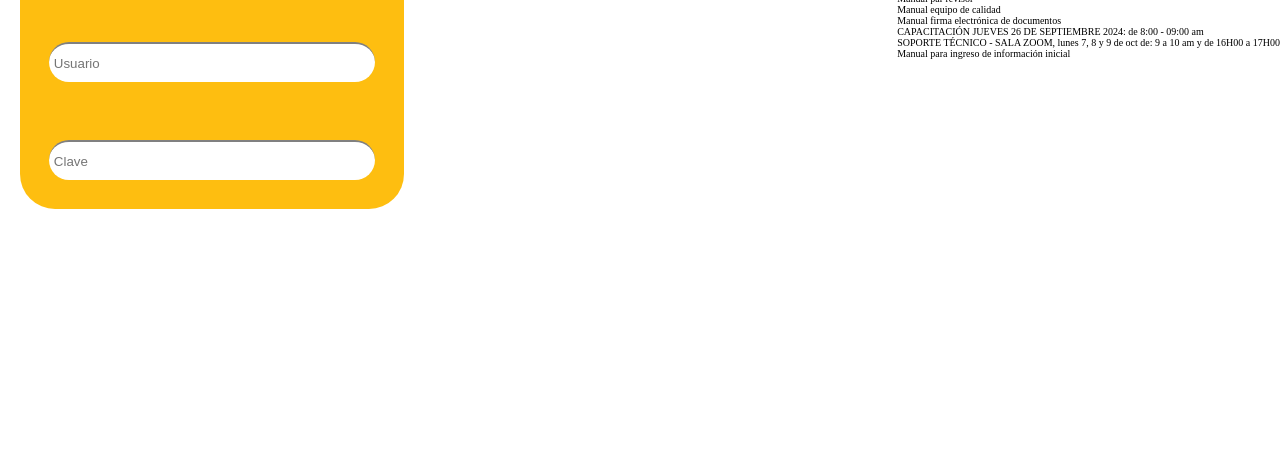
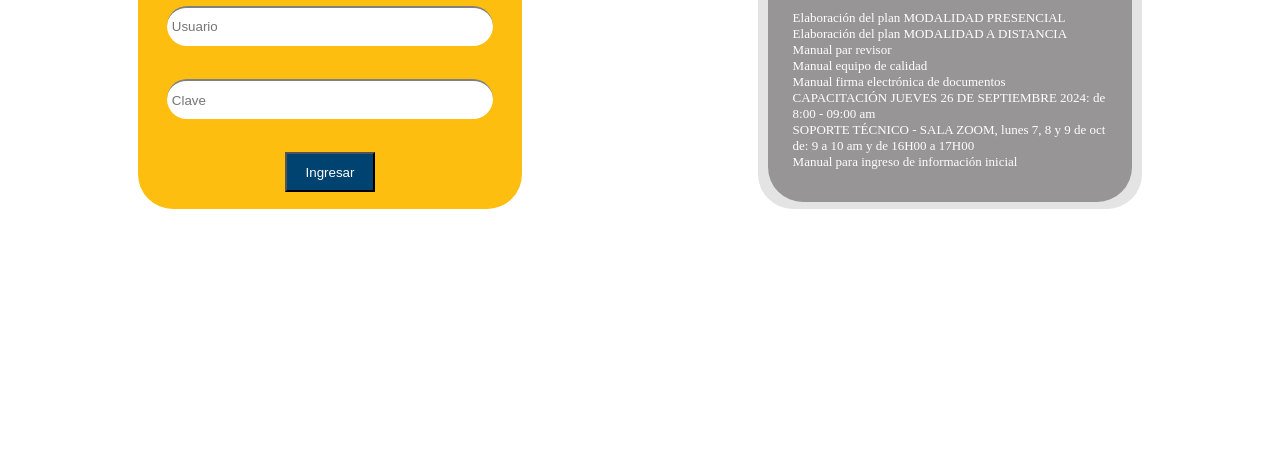
Before and after one commit to saulyaguana/utpl_front_w, a plain HTML site: page index.html in a window 1280 px wide. Shown: the part 341-800 px from the top of the page. Drawn offline with Linux system fonts and the light colour scheme.

Commit message:
Finishing the first version of the utpl web

```diff
--- a/index.html
+++ b/index.html
@@ -19,6 +19,7 @@
                 <h4>Ingreso al sistema</h4>
                 <input type="text" placeholder="Usuario">
                 <input type="password" placeholder="Clave">
+                <button>Ingresar</button>
             </section>
             <section class="second_secondary_section_container">
                 <h4>Manuales de usuario</h4>
--- a/style.css
+++ b/style.css
@@ -1,6 +1,8 @@
 :root {
     --primary-color: #004370;
     --secondary-color: #FEBE10;
+    --light-gray: #E4E4E4;
+    --dark-gray: #979595;
 }
 * {
     margin: 0;
@@ -35,7 +37,7 @@ main {
 .main_section_container {
     width: 100%;
     display: flex;
-    justify-content: space-between;
+    justify-content: space-around;
     align-items: center;
 }
 
@@ -65,3 +67,46 @@ main {
     width: 85%;
     height: 40px;
 }
+
+.first_secondary_section_container button {
+    height: 40px;
+    width: 90px;
+    background-color: var(--primary-color);
+    color: white;
+}
+
+.second_secondary_section_container {
+    display: flex;
+    flex-direction: column;
+    justify-content: space-around;
+    align-items: center;
+    border-radius: 35px;
+    width: 30%;
+    height: 300px;
+    margin-top: 100px;
+    margin-right: 20px;
+    background-color: var(--light-gray);
+}
+
+.second_secondary_section_container h4 {
+    color: var(--primary-color);
+    font-size: 4rem;
+}
+
+.second_secondary_section_container div {
+    display: flex;
+    flex-direction: column;
+    justify-content: center;
+    padding: 25px;
+    width: 95%;
+    height: 75%;
+    border-bottom-left-radius: 35px;
+    border-bottom-right-radius: 35px;
+    background-color: var(--dark-gray);
+}
+
+.second_secondary_section_container div p {
+    color: white;
+    font-size: 1.3rem;
+
+}
```
